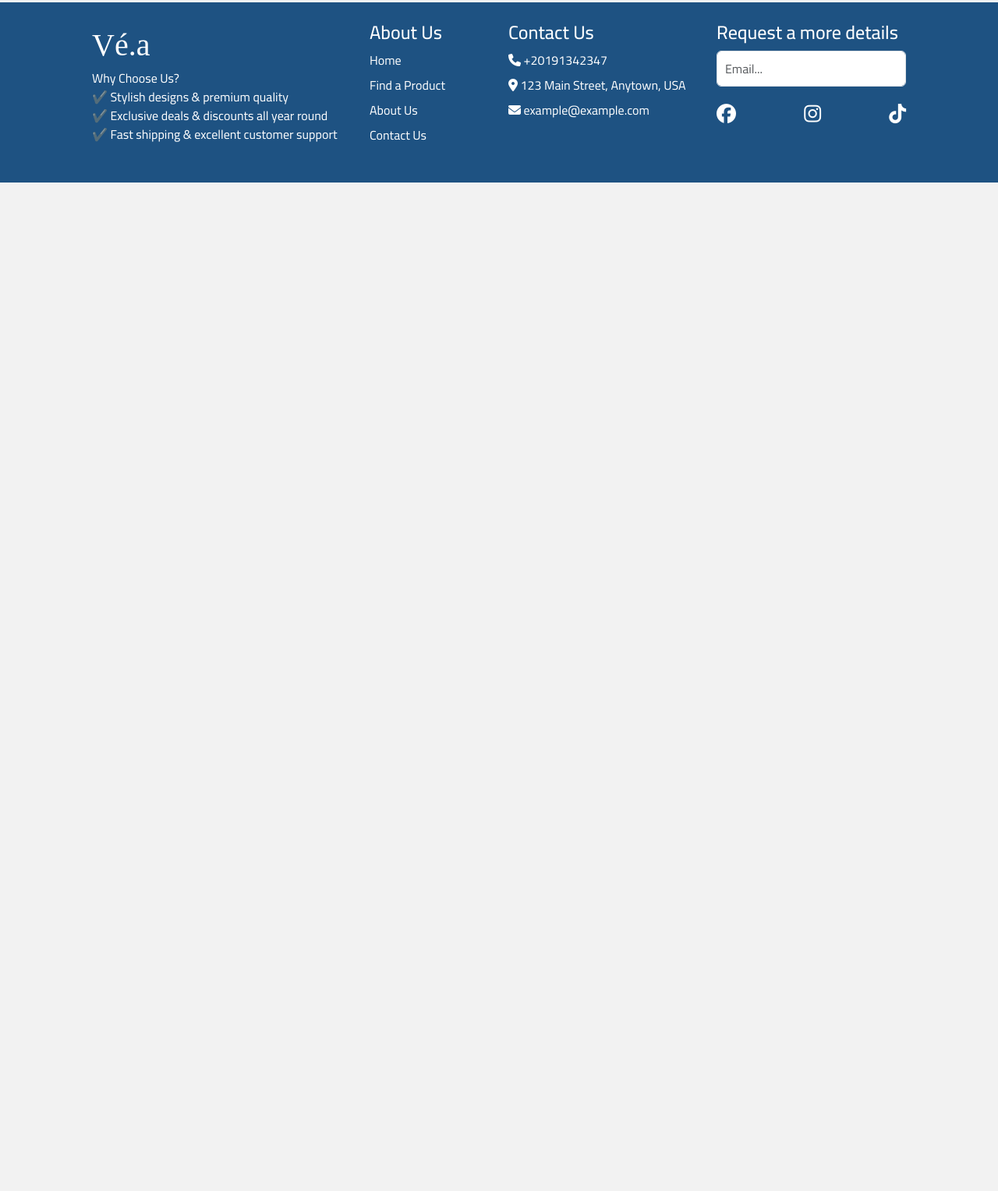
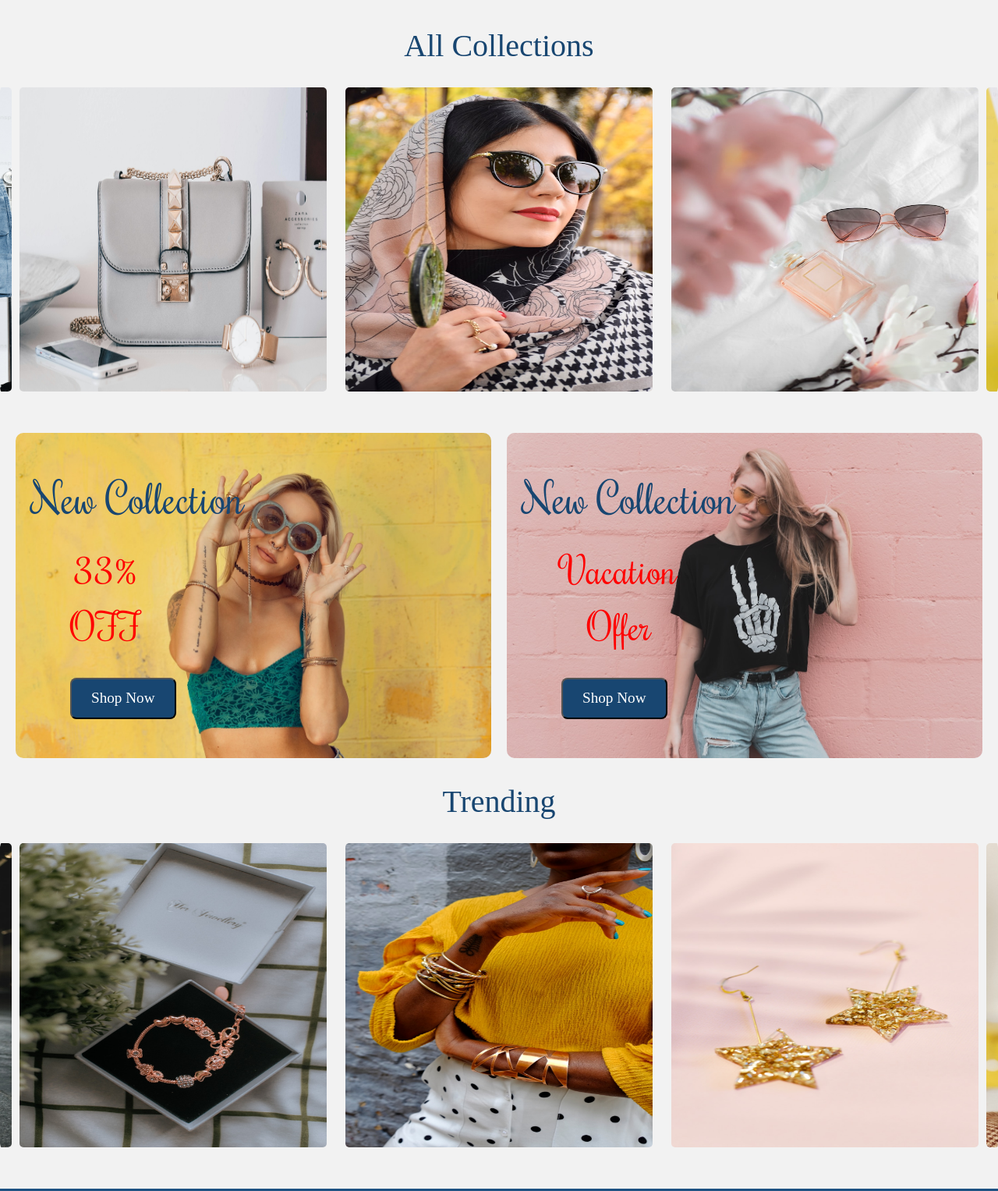
Before and after one commit to mohamedshaheen26/Shopping, a plain HTML site: page index.html in a window 1280 px wide. Shown: the part 981-2508 px from the top of the page at 78% size. Before the commit the page ends 1215 px from the top, so only its background shows below. Drawn offline with nearby package versions, Linux system fonts and the light colour scheme; no server answers; a web font is replaced by a local one.

Commit message:
add Sliders

```diff
--- a/css/style.css
+++ b/css/style.css
@@ -1,7 +1,6 @@
 /* Google Fonts  */
-@import url("https://fonts.googleapis.com/css2?family=Irish+Grover&display=swap");
 @import url("https://fonts.googleapis.com/css2?family=Irish+Grover&family=Italianno&display=swap");
-@import url("https://fonts.googleapis.com/css2?family=Cairo:wght@200..1000&display=swap");
+@import url("https://fonts.googleapis.com/css2?family=Cairo:wght@200..1000&family=Rochester&display=swap");
 
 /* Globals  */
 * {
@@ -461,8 +460,12 @@ nav ul a.active {
 }
 
 .products {
-  display: grid;
-  grid-template-columns: repeat(auto-fit, minmax(100px, 1fr));
+  display: flex;
+  flex-wrap: wrap;
+  justify-content: center;
+  align-items: center;
+  width: 50%;
+  margin: 0 auto;
   gap: 20px;
   margin-top: 2rem;
 }
@@ -474,6 +477,44 @@ nav ul a.active {
   border-radius: 10px;
 }
 
+.slider-container {
+  padding: 0 20px;
+  position: relative;
+  width: 80%;
+  width: 100%;
+  overflow: hidden;
+  border-radius: 10px;
+}
+
+.collection-container,
+.trending-container {
+  display: flex;
+  transition: transform 0.5s ease-in-out;
+}
+
+.collection-item,
+.trending-item {
+  flex: 0 0 100%; /* Each slide takes up 100% of the container */
+  display: flex;
+  justify-content: space-between;
+  box-sizing: border-box;
+  padding: 5px; /* Add some spacing between images */
+}
+
+@media (min-width: 768px) {
+  .collection-item,
+  .trending-item {
+    height: 400px;
+  }
+}
+
+.collection-item img,
+.trending-item img {
+  width: 32%; /* Each image takes up roughly 1/3 of the slide */
+  height: auto;
+  display: block;
+  border-radius: 5px; /* Optional: Add rounded corners */
+}
 /* Responsive Design */
 @media (max-width: 768px) {
   .hero-headline {
@@ -486,6 +527,82 @@ nav ul a.active {
     padding: 10px 20px;
     font-size: 1rem;
   }
+}
+
+.new-collection {
+  padding: 0 20px;
+  color: #fff;
+  font-size: 2rem;
+  font-weight: bold;
+  display: grid;
+  grid-template-columns: repeat(2, 1fr);
+  gap: 20px;
+}
+
+/* Responsive adjustments */
+@media (max-width: 1024px) {
+  .new-collection {
+    grid-template-columns: repeat(2, 1fr);
+    gap: 15px;
+  }
+}
+
+@media (max-width: 768px) {
+  .new-collection {
+    grid-template-columns: repeat(1, 1fr);
+    gap: 10px;
+    font-size: 1.5rem;
+  }
+}
+
+@media (max-width: 480px) {
+  .new-collection {
+    padding: 0 10px;
+    font-size: 1.2rem;
+  }
+}
+.new-collection h2 {
+  font-size: 55px;
+}
+
+.new-collection span {
+  font-size: 48px;
+  color: red;
+  padding-left: 50px;
+}
+
+.new-collection button {
+  margin-left: 50px;
+  margin-top: 30px;
+}
+
+.new-collection h2,
+.new-collection span {
+  font-family: "Rochester", serif;
+  font-weight: 400;
+  font-style: normal;
+  width: fit-content;
+}
+
+.new-collection .one,
+.new-collection .two {
+  display: flex;
+  flex-direction: column;
+  align-items: left;
+  padding: 50px 20px;
+  width: 100%;
+  height: 100%;
+  border-radius: 10px;
+  background-size: cover;
+  background-repeat: no-repeat;
+}
+
+.new-collection .one {
+  background-image: url("../images/new-collection-1.jpeg");
+}
+
+.new-collection .two {
+  background-image: url("../images/new-collection-2.jpeg");
 }
 
 /* SHOP SECTION  */
--- a/index.html
+++ b/index.html
@@ -78,6 +78,34 @@
       <p>Loading Categories...</p>
     </div>
   </section>
+  <section class="collection">
+    <h1 class="section-title mb-4">All Collections</h1>
+    <div class="slider-container">
+      <div class="collection-container">
+        <!-- Collection items will be populated dynamically -->
+      </div>
+    </div>
+  </section>
+  <section class="new-collection">
+    <div class="one">
+      <h2 class="section-title mb-4">New Collection</h2>
+      <span>33% <br> OFF</span>
+      <button class="hero-button">Shop Now</button>
+    </div>
+    <div class="two">
+      <h2 class="section-title mb-4">New Collection</h2>
+      <span>Vacation <br> Offer</span>
+      <button class="hero-button">Shop Now</button>
+    </div>
+  </section>
+  <section class="trending">
+    <h1 class="section-title mb-4">Trending</h1>
+    <div class="slider-container">
+      <div class="trending-container">
+        <!-- Collection items will be populated dynamically -->
+      </div>
+    </div>
+  </section>
   <footer class="text-white">
     <div class="container">
       <div class="row">
@@ -147,6 +175,7 @@
   </footer>
   <!-- Bootstrap JS (required for modal and alert functionality) -->
   <script src="https://cdn.jsdelivr.net/npm/bootstrap@5.3.0-alpha1/dist/js/bootstrap.bundle.min.js"></script>
+  <script src="js/imgs.js"></script>
   <script src="js/main.js" defer></script>
 </body>
 
--- /dev/null
+++ b/js/imgs.js
@@ -0,0 +1,92 @@
+// Array of image URLs
+const allCollection = [
+  "images/collection-1.jpeg",
+  "images/collection-2.jpeg",
+  "images/collection-3.jpeg",
+  "images/collection-4.jpeg",
+  "images/collection-5.jpeg",
+  "images/collection-6.jpeg",
+  "images/collection-7.jpeg",
+  "images/collection-8.jpeg",
+  "images/collection-9.jpeg",
+  "images/collection-10.jpeg",
+  "images/collection-11.jpeg",
+];
+
+const trending = [
+  "images/trending-1.jpeg",
+  "images/trending-2.jpeg",
+  "images/trending-3.jpeg",
+  "images/trending-4.jpeg",
+  "images/trending-5.jpeg",
+  "images/trending-6.jpeg",
+  "images/trending-7.jpeg",
+  "images/trending-8.jpeg",
+  "images/trending-9.jpeg",
+  "images/trending-10.jpeg",
+  "images/trending-11.jpeg",
+];
+
+// Function to initialize a slider
+function initializeSlider(containerClass, images, itemsPerSlide) {
+  const container = document.querySelector(`.${containerClass}`);
+  let currentIndex = 0;
+
+  // Function to group images into sets
+  function createSlides(images, itemsPerSlide) {
+    const slides = [];
+    for (let i = 0; i < images.length; i += itemsPerSlide) {
+      const slide = images.slice(i, i + itemsPerSlide);
+      slides.push(slide);
+    }
+    return slides;
+  }
+
+  const slides = createSlides(images, itemsPerSlide);
+
+  // Dynamically create and append slides
+  slides.forEach((slide) => {
+    const slideElement = document.createElement("div");
+    slideElement.className = `${containerClass.replace("-container", "-item")}`;
+
+    slide.forEach((image) => {
+      const imgElement = document.createElement("img");
+      imgElement.src = image;
+      imgElement.alt = "Slide Image";
+      slideElement.appendChild(imgElement);
+    });
+
+    // If a slide has fewer than 3 images, fill the remaining space with empty divs
+    while (slideElement.children.length < itemsPerSlide) {
+      const emptyElement = document.createElement("div");
+      emptyElement.style.width = `${100 / itemsPerSlide}%`; // Match the width of the images
+      slideElement.appendChild(emptyElement);
+    }
+
+    container.appendChild(slideElement);
+  });
+
+  // Function to show the current slide
+  function showSlide(index) {
+    const offset = -index * 100; // Move the container by 100% per slide
+    container.style.transform = `translateX(${offset}%)`;
+  }
+
+  // Function to move to the next slide
+  function nextSlide() {
+    currentIndex = currentIndex < slides.length - 1 ? currentIndex + 1 : 0;
+    showSlide(currentIndex);
+  }
+
+  // Automatically transition to the next slide every 3 seconds
+  setInterval(nextSlide, 3000);
+
+  // Initialize the first slide
+  showSlide(currentIndex);
+}
+
+// Initialize the collection slider
+initializeSlider("collection-container", allCollection, 3);
+
+// Initialize the trending slider
+initializeSlider("trending-container", trending, 3);
--- a/js/main.js
+++ b/js/main.js
@@ -76,6 +76,7 @@ async function fetchCategoriesWithRandomImages() {
         : "https://example.com/images/default-category.jpg"; // Fallback image
 
       const categoryItem = document.createElement("li");
+      categoryItem.className = `class="text-center"`;
       categoryItem.innerHTML = `
         <a href="products.html?categoryId=${category.id}" class="category text-dark">
           <img src="${imageUrl}" alt="${category.name}" style="width: 100px; height: 100px; object-fit: cover;" class="category-img rounded-circle " />
```
Also changed, not shown: images/new-collection-1.jpeg (added), images/new-collection-2.jpeg (added), images/trending-1.jpeg (added), images/trending-10.jpeg (added), images/trending-11.jpeg (added), images/trending-12.jpeg (added), images/trending-2.jpeg (added), images/trending-3.jpeg (added), images/trending-4.jpeg (added), images/trending-5.jpeg (added), images/trending-6.jpeg (added), images/trending-7.jpeg (added), images/trending-8.jpeg (added), images/trending-9.jpeg (added).
